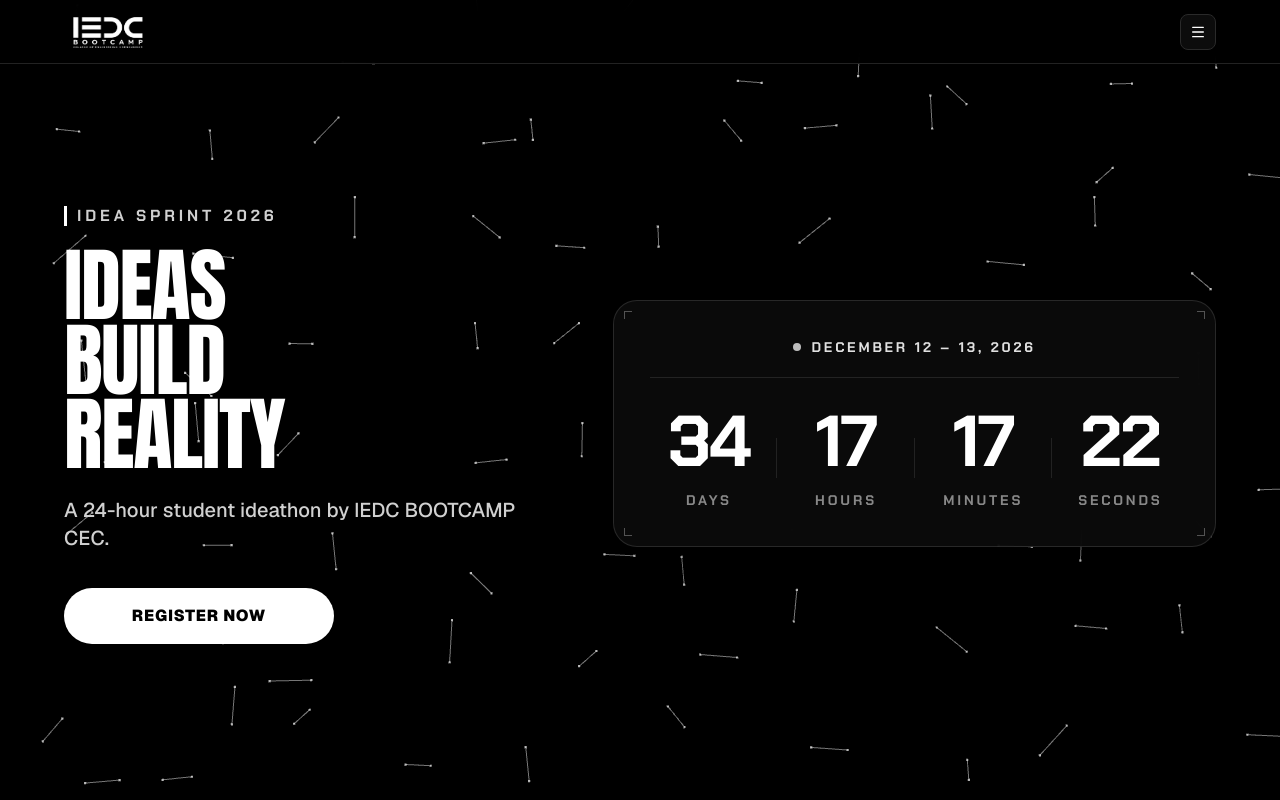
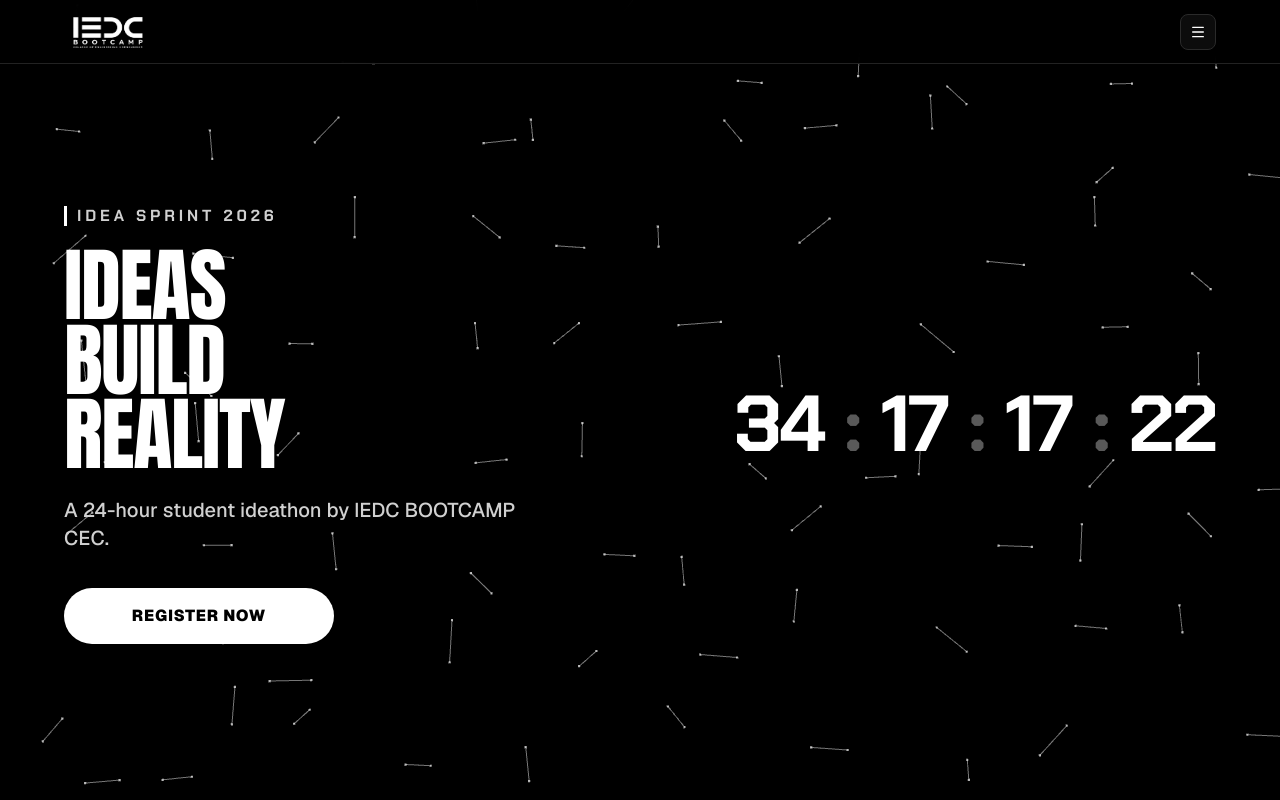
Before and after one commit to alsabithka/IEDC_Task, a React (Vite) app: page / in a window 1280 px wide. Built offline with nearby package versions, Linux system fonts and the light colour scheme.

Commit message:
refactor: display pure live counting digits only, removing borders, lines and text

```diff
--- a/src/components/ui/TextCountdownCounter.tsx
+++ b/src/components/ui/TextCountdownCounter.tsx
@@ -18,60 +18,22 @@ export const TextCountdownCounter: React.FC<TextCountdownCounterProps> = ({
   hours,
   minutes,
   seconds,
-  dateRange = 'DECEMBER 12 – 13, 2026',
   className = '',
 }) => {
-  const units = [
-    { value: pad2(days), label: 'DAYS' },
-    { value: pad2(hours), label: 'HOURS' },
-    { value: pad2(minutes), label: 'MINUTES' },
-    { value: pad2(seconds), label: 'SECONDS' },
-  ]
-
   return (
     <div
-      className={`w-full max-w-[620px] bg-[#0C0C0C]/90 border border-white/12 rounded-2xl sm:rounded-3xl p-5 sm:p-7 md:p-8 lg:p-9 shadow-2xl backdrop-blur-md relative ${className}`}
-      aria-label="Event Countdown and Date"
+      className={`flex items-center justify-center lg:justify-end w-full select-none ${className}`}
+      aria-label="Event Countdown"
     >
-      {/* ── 1. CORNER ACCENT BRACKETS (Technical brutalist framing) ── */}
-      <span className="absolute top-2.5 left-2.5 w-2 h-2 border-t border-l border-white/30 pointer-events-none" aria-hidden="true" />
-      <span className="absolute top-2.5 right-2.5 w-2 h-2 border-t border-r border-white/30 pointer-events-none" aria-hidden="true" />
-      <span className="absolute bottom-2.5 left-2.5 w-2 h-2 border-b border-l border-white/30 pointer-events-none" aria-hidden="true" />
-      <span className="absolute bottom-2.5 right-2.5 w-2 h-2 border-b border-r border-white/30 pointer-events-none" aria-hidden="true" />
-
-      {/* ── 2. EVENT DATE ── */}
-      <div className="flex items-center justify-center pb-4 sm:pb-5 mb-5 sm:mb-7 border-b border-white/10">
-        <div className="flex items-center gap-2.5">
-          <span className="w-2 h-2 rounded-full bg-white animate-pulse" aria-hidden="true" />
-          <span className="font-mono text-xs sm:text-sm font-bold uppercase tracking-[0.2em] text-[#E0E0E0]">
-            {dateRange}
-          </span>
-        </div>
-      </div>
-
-      {/* ── 3. FOUR-COLUMN LIVE TEXT COUNTDOWN ── */}
-      <div className="grid grid-cols-4 gap-2 sm:gap-4 md:gap-5 items-center text-center">
-        {units.map((unit, idx) => (
-          <div key={unit.label} className="flex flex-col items-center relative">
-            {/* Number Display */}
-            <span className="font-mono font-black text-3xl sm:text-5xl md:text-6xl lg:text-7xl text-white tabular-nums leading-none tracking-tight">
-              {unit.value}
-            </span>
-
-            {/* Label Display */}
-            <span className="mt-2.5 sm:mt-3 font-mono text-[9px] sm:text-xs md:text-sm font-bold tracking-[0.2em] text-[#888888] uppercase">
-              {unit.label}
-            </span>
-
-            {/* Subtle column divider between units (except last) */}
-            {idx < units.length - 1 && (
-              <span
-                className="hidden sm:block absolute -right-2 md:-right-2.5 top-1/2 -translate-y-1/2 w-[1px] h-10 bg-white/10 pointer-events-none"
-                aria-hidden="true"
-              />
-            )}
-          </div>
-        ))}
+      {/* ── PURE LIVE COUNTING DIGITS ONLY (No four side lines, no lines in between, no extra elements) ── */}
+      <div className="flex items-center gap-1.5 sm:gap-3 md:gap-4 lg:gap-5 font-mono font-black text-[clamp(2.2rem,7.5vw,4.2rem)] lg:text-[clamp(3.8rem,5.2vw,6.5rem)] xl:text-[clamp(4.6rem,6.2vw,8rem)] text-white tabular-nums leading-none tracking-tight">
+        <span>{pad2(days)}</span>
+        <span className="text-white/35">:</span>
+        <span>{pad2(hours)}</span>
+        <span className="text-white/35">:</span>
+        <span>{pad2(minutes)}</span>
+        <span className="text-white/35">:</span>
+        <span>{pad2(seconds)}</span>
       </div>
     </div>
   )
```
